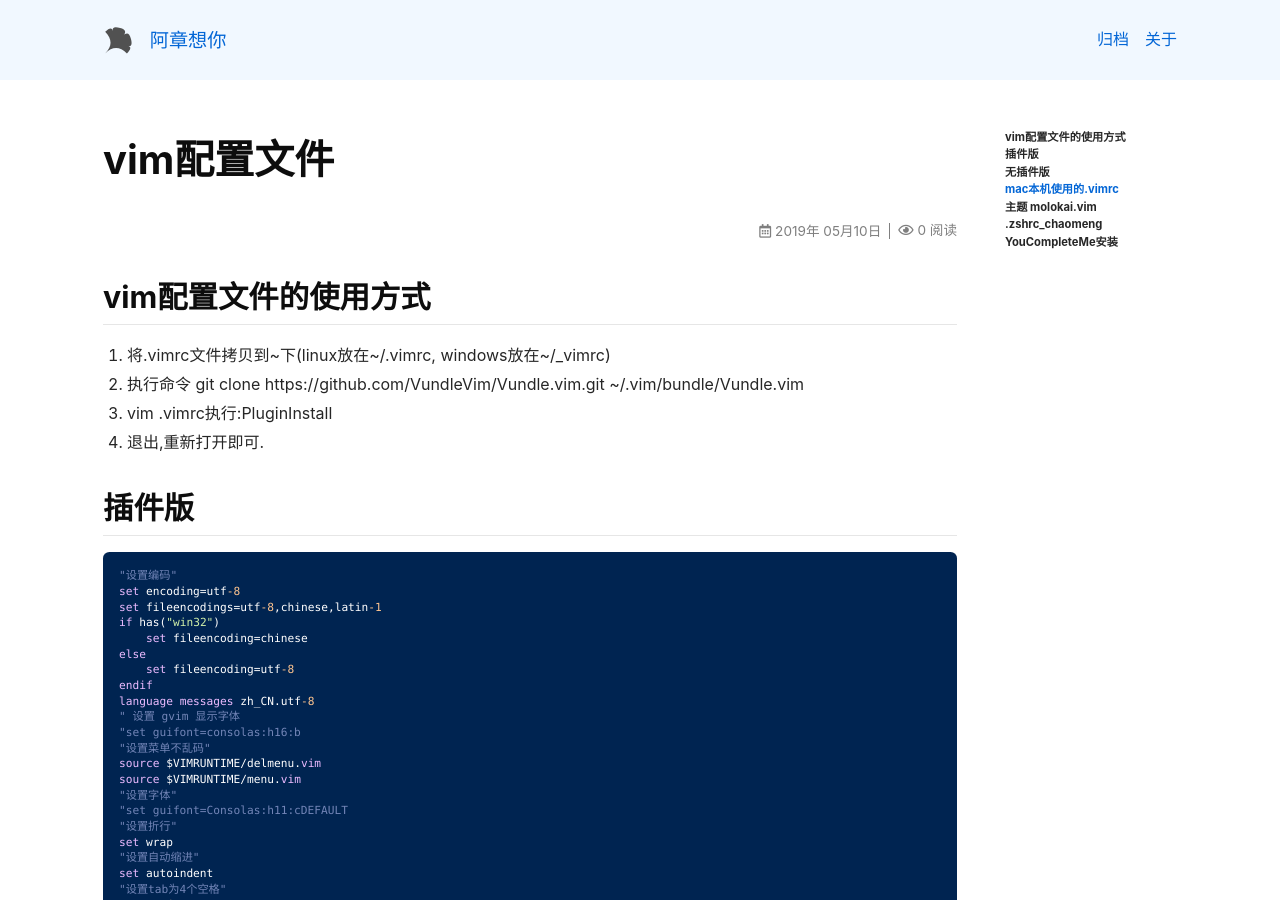
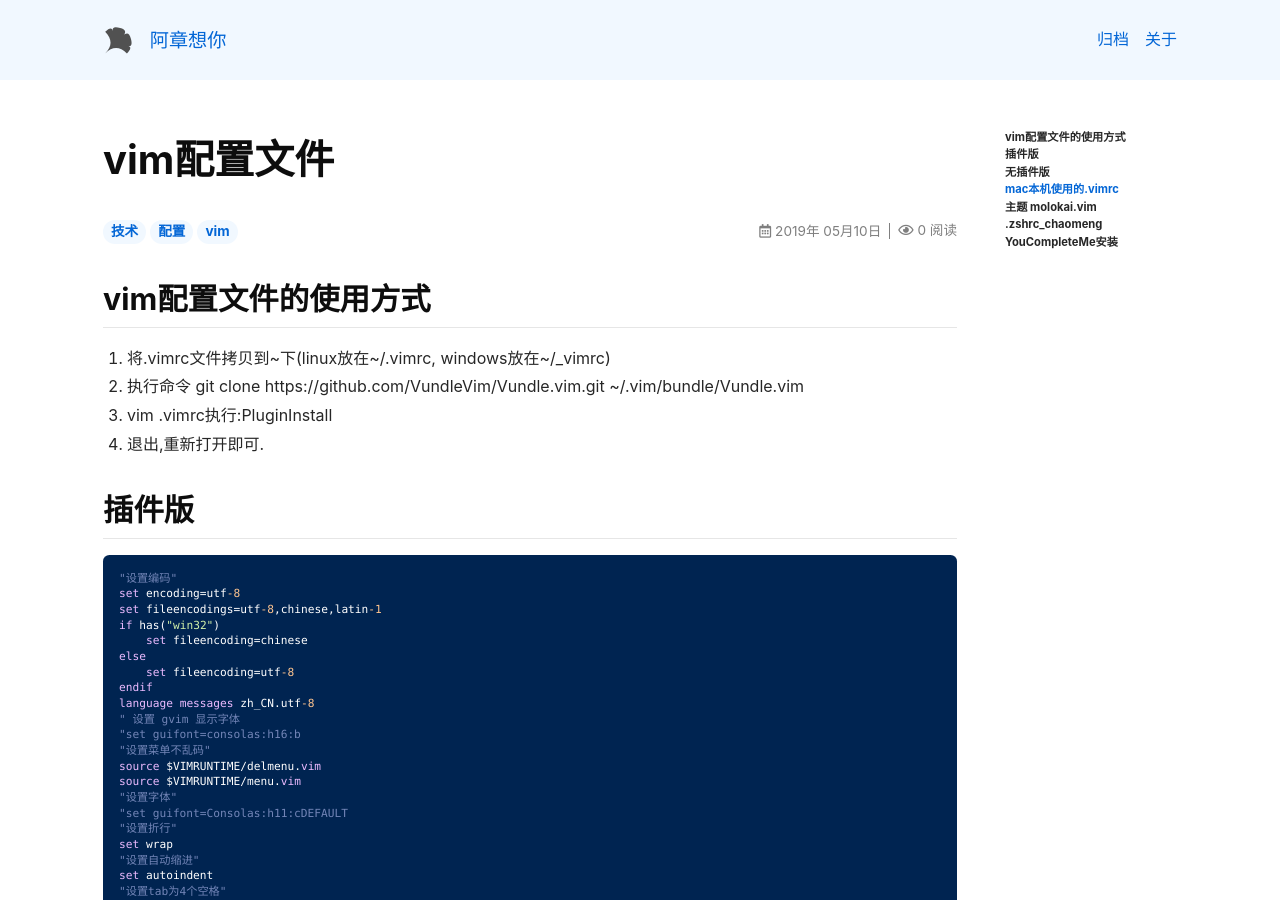
Before and after one commit to CheungChan/iblog, a Jekyll site: the page built from _posts/2019-05-10-vim配置文件.md, in a window 1280 px wide and 900 px high. Built offline with Jekyll 4.4.1, drawn with Linux system fonts in a browser that asks for light colours; nearby versions of some CDN libraries; comment, search, counter and statistics services are not loaded.

```diff
--- a/_posts/2019-05-10-vim配置文件.md
+++ b/_posts/2019-05-10-vim配置文件.md
@@ -2,7 +2,7 @@
 title: vim配置文件
 key: vimrc
 layout: article
-Tags: 技术 配置 vim
+tags: 技术 配置 vim
 ---
 
 ## vim配置文件的使用方式
```
